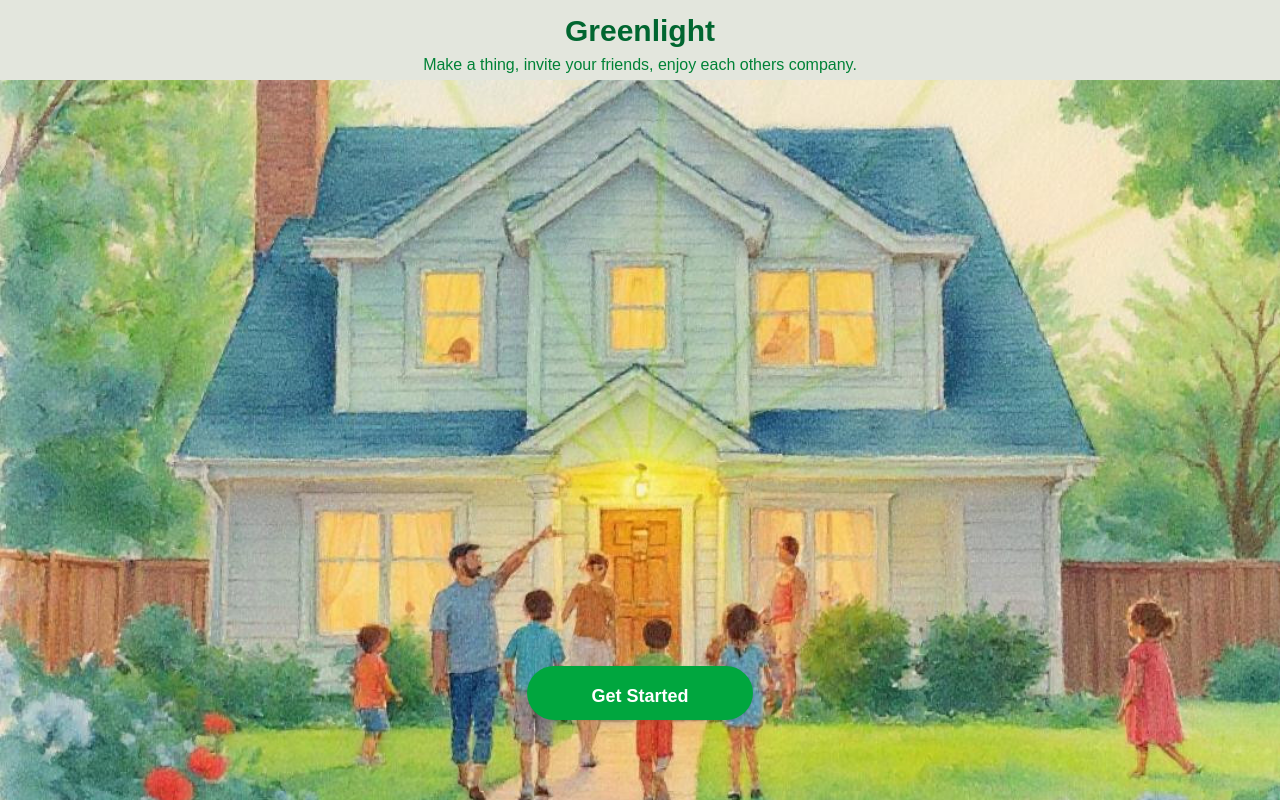
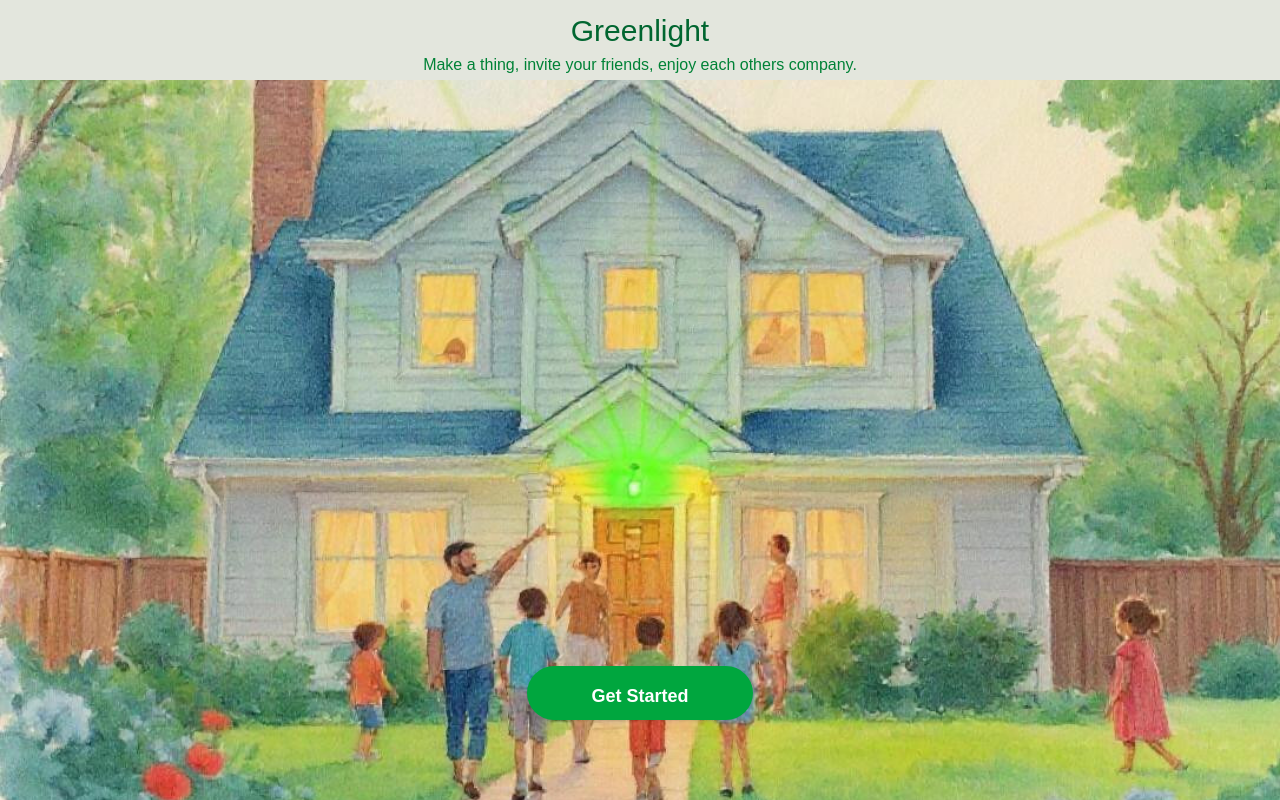
Before and after one commit to zaunders/greenlight, a Next.js app in the folder greenlight-app/: page / in a window 1280 px wide. Built offline with nearby package versions, Linux system fonts and the light colour scheme; no server answers.

Commit message:
landing image

```diff
--- a/greenlight-app/src/app/page.tsx
+++ b/greenlight-app/src/app/page.tsx
@@ -54,7 +54,7 @@ export default function Home() {
       <div
         className="fixed inset-0 z-0 bg-gradient-to-b from-green-100 to-green-300"
         style={{
-          backgroundImage: 'url(./greenlight_pastel_centered.jpg)',
+          backgroundImage: 'url(./greenlight_land_center.jpg)',
           backgroundSize: 'cover',
           backgroundPosition: 'center',
           backgroundRepeat: 'no-repeat'
@@ -63,7 +63,7 @@ export default function Home() {
 
       {/* Top bar - positioned at very top of screen */}
       <div className="fixed top-0 left-0 right-0 z-30 h-20 flex flex-col items-center justify-center px-4 pt-2.5" style={{backgroundColor: '#e3e6dd'}}>
-        <h1 className="text-3xl font-bold text-green-800">
+        <h1 className="text-3xl fontgit-bold text-green-800">
           Greenlight
         </h1>
         <p className="text-base text-green-700 text-center mt-1">
```
Also changed, not shown: greenlight-app/public/greenlight_land_center.jpg (added).
